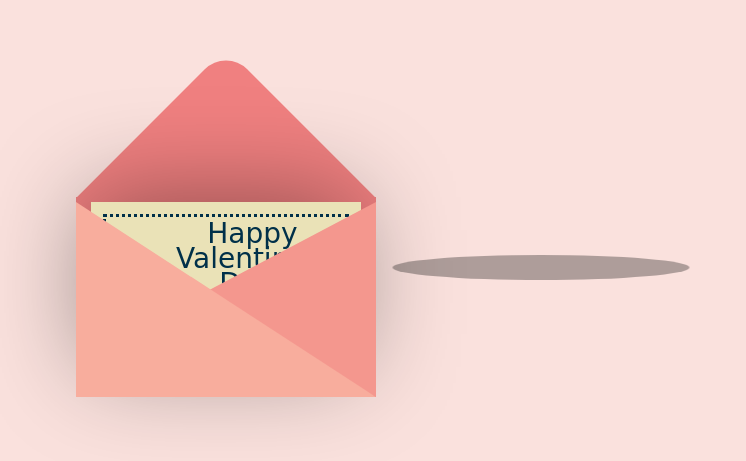
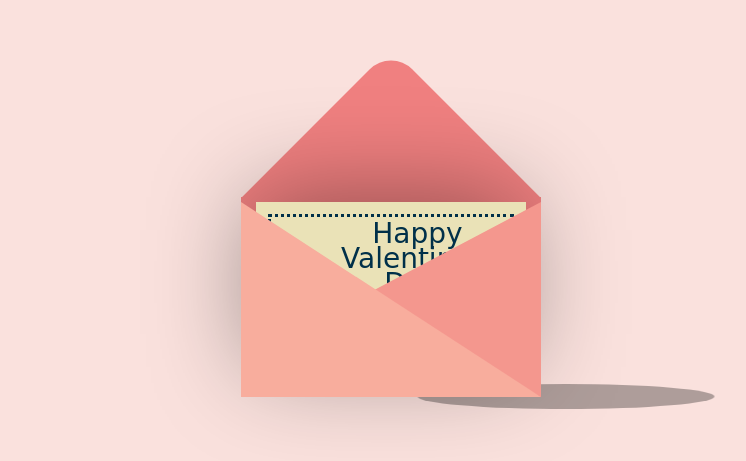
Before and after one commit to Jecchisauce/Valentine-Card, a plain HTML site: page index.html in a window 1280 px wide. Shown: the part 141-602 px from the top of the page, without its empty margins (249-995 px from the left). Drawn offline with nearby package versions, Linux system fonts and the light colour scheme.

Commit message:
Update style.css

```diff
--- a/style.css
+++ b/style.css
@@ -124,7 +124,7 @@ body {
 }
 
 .shadow {
-  position: middle;
+  position: absolute;
   width: 330px;
   height: 25px;
   border-radius: 50%;
```
